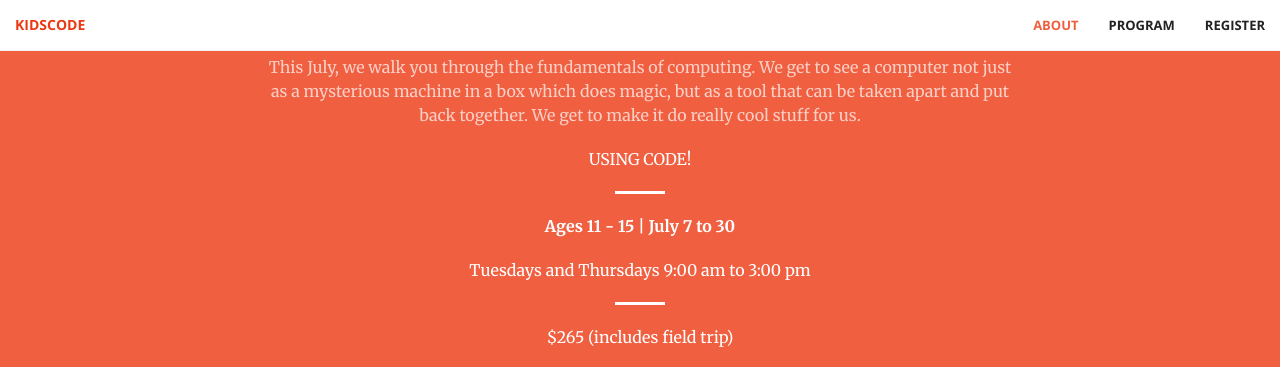
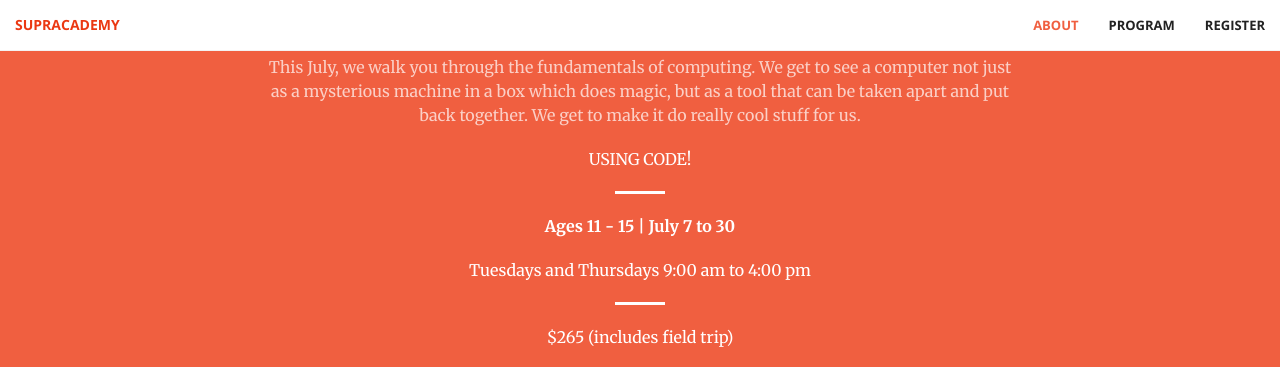
Before and after one commit to ojagostini/supracademy.com, a Jekyll site: the page kidscode/index.html, which Jekyll copies as it is, in a window 1280 px wide and 900 px high, scrolled down 1021 px. Shown: the top 367 px of the window. Built offline with Jekyll 4.4.1, drawn with Linux system fonts in a browser that asks for light colours.

Commit message:
link to SuprAcademy home page

```diff
--- a/kidscode/index.html
+++ b/kidscode/index.html
@@ -46,7 +46,7 @@
                     <span class="icon-bar"></span>
                     <span class="icon-bar"></span>
                 </button>
-                <a class="navbar-brand page-scroll" href="#page-top">KIDSCODE</a>
+                <a class="navbar-brand page-scroll" href="http://supracademy.com">SuprAcademy</a>
             </div>
 
             <!-- Collect the nav links, forms, and other content for toggling -->
@@ -99,7 +99,7 @@
 
                     <p><strong> Ages 11 - 15  |  July 7 to 30</strong></p>
 
-                    <p> Tuesdays and Thursdays 9:00 am to 3:00 pm</p>
+                    <p> Tuesdays and Thursdays 9:00 am to 4:00 pm</p>
                     <hr class="light">
                     <p>$265 (includes field trip)</p>
 
```
